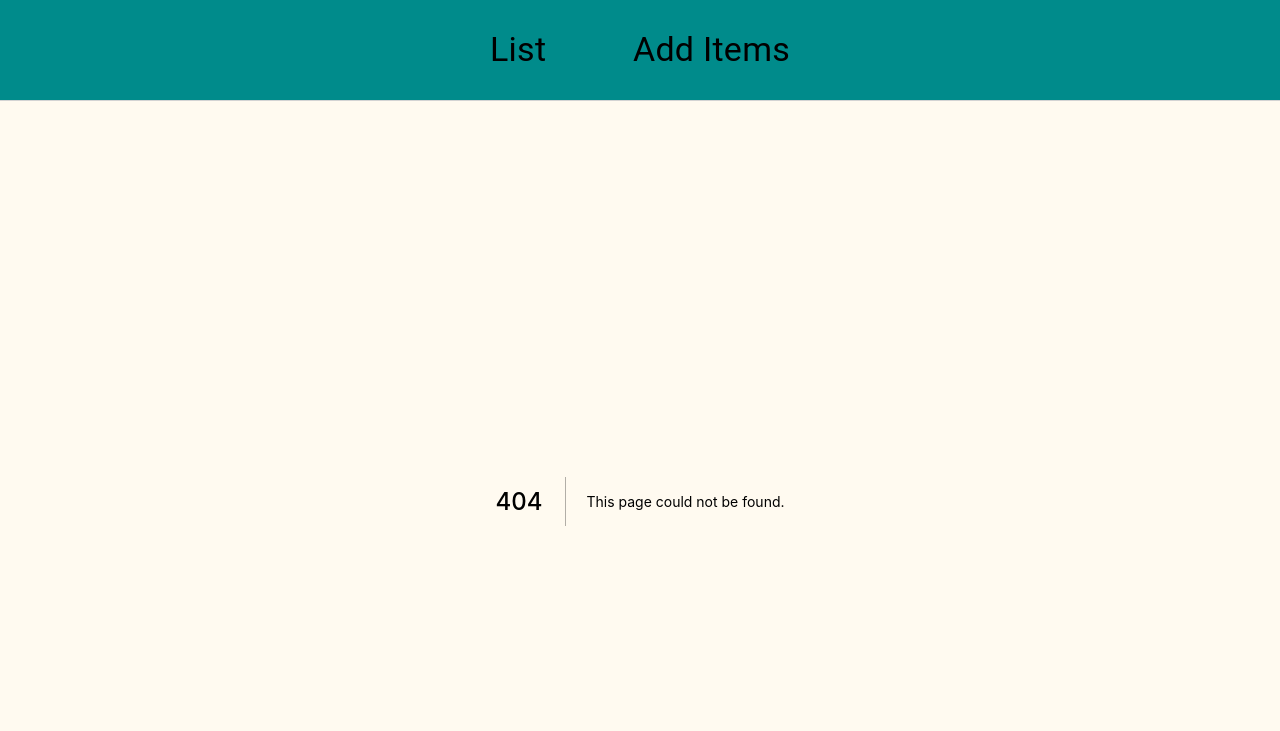
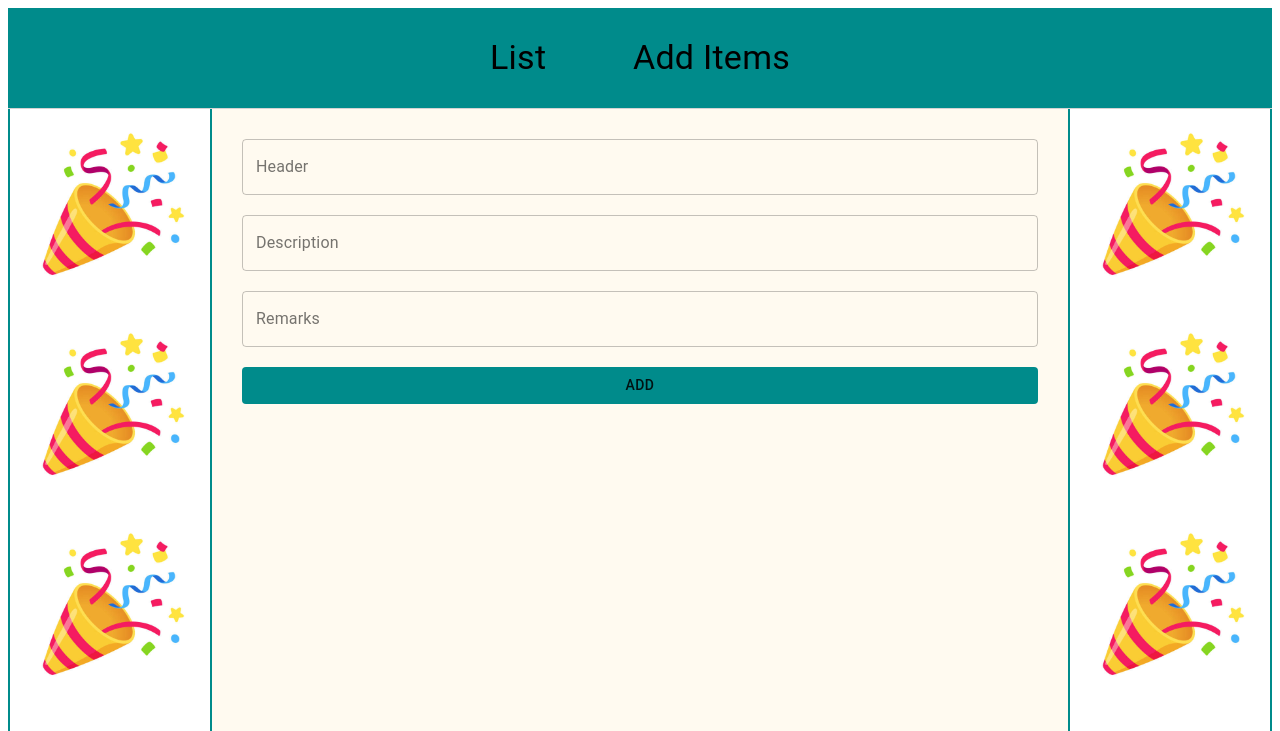
Before and after one commit to Abha-saxena123/Dreams, a Next.js app: page /update-list in a window 1280 px wide. Before the commit this address had no page. Shown: the top 731 px of the page. Built offline with nearby package versions, Linux system fonts and the light colour scheme.

Commit message:
feat: UI for adding item

```diff
--- a/package.json
+++ b/package.json
@@ -15,7 +15,8 @@
     "next": "12.1.6",
     "react": "18.1.0",
     "react-dom": "18.1.0",
-    "styled-components": "5.3.3"
+    "styled-components": "5.3.3",
+    "react-hook-form": "7.22.5"
   },
   "devDependencies": {
     "@types/styled-components": "5.1.15",
--- a/src/modules/common/components/layout/header/header.styles.tsx
+++ b/src/modules/common/components/layout/header/header.styles.tsx
@@ -12,6 +12,7 @@ export const HeaderContainer = styled.div`
   min-height: 100px;
   background-color: darkcyan;
 `;
+
 
 export const HeaderLogoContainer = styled.div`
   margin: 0 30px;
--- a/src/modules/common/components/layout/header/header.tsx
+++ b/src/modules/common/components/layout/header/header.tsx
@@ -4,7 +4,7 @@ import {
   HeaderContainer,
   HeaderLogoContainer,
   HeaderLink,
-  HeaderLinkContainer,
+  HeaderLinkContainer
 } from "./header.styles";
 import Image from "next/image";
 import { useRouter } from "next/router";
@@ -13,7 +13,7 @@ import { Typography } from "@material-ui/core";
 export const Header: React.FC = () => {
   const router = useRouter();
 
-  const links = ["/", "/addItems"];
+  const links = ["/", "/update-list"];
   const linkValue = ["List", "Add Items"];
 
   return (
--- a/src/modules/common/components/layout/layout.tsx
+++ b/src/modules/common/components/layout/layout.tsx
@@ -21,6 +21,7 @@ export const Layout: React.FC<{ children: ReactNode }> = ({ children }) => {
       <Header />
       <AppContent>{children}</AppContent>
       <Footer />
+
     </AppLayout>
   );
 };
--- /dev/null
+++ b/src/modules/update-list/components/update-form.styles.ts
@@ -0,0 +1,17 @@
+import { TextField, Button } from "@material-ui/core";
+import styled from "styled-components";
+
+export const UpdateFormWrapper = styled.form`
+  padding: 20px;
+  display: flex;
+  flex-direction: column;
+`;
+
+export const StyledInput = styled(TextField)`
+  margin 10px !important;
+`;
+
+export const FormSubmitButton = styled(Button)`
+  background-color: darkcyan !important;
+  margin 10px !important;
+`;
--- /dev/null
+++ b/src/modules/update-list/components/update-form.tsx
@@ -0,0 +1,40 @@
+import { useForm } from "react-hook-form";
+import { UpdateFormWrapper, StyledInput, FormSubmitButton } from "./update-form.styles";
+
+interface FormDataInterface {
+  header: string;
+  description: string;
+  remarks?: string;
+}
+
+export const UpdateItemFrom: React.FC = () => {
+  const { register, handleSubmit } = useForm();
+
+  const onSubmit = (data: FormDataInterface) => {
+    console.log("data", data);
+  };
+
+  return (
+    <UpdateFormWrapper onSubmit={handleSubmit(onSubmit)}>
+      <StyledInput
+        id="outlined-basic"
+        label="Header"
+        variant="outlined"
+        {...register("Header")}
+      />
+      <StyledInput
+        id="outlined-basic"
+        label="Description"
+        variant="outlined"
+        {...register("Description")}
+      />
+      <StyledInput
+        id="outlined-basic"
+        label="Remarks"
+        variant="outlined"
+        {...register("Remarks")}
+      />
+      <FormSubmitButton type="submit">Add</FormSubmitButton>
+    </UpdateFormWrapper>
+  );
+};
--- /dev/null
+++ b/src/modules/update-list/components/update-item-list.tsx
@@ -0,0 +1,31 @@
+import styled from "styled-components";
+import { UpdateItemFrom } from "./update-form";
+
+export const UpdateItemList: React.FC = () => {
+  return (
+    <FormWrapper>
+      <SideImage />
+      <FormContainer>
+        <UpdateItemFrom />
+      </FormContainer>
+      <SideImage />
+    </FormWrapper>
+  );
+};
+
+const SideImage = styled.div`
+  width: 200px;
+  height: 100vh;
+  border-right: 2px solid darkcyan;
+  border-left: 2px solid darkcyan;
+  background-image: url(list-side-image.jpg);
+  background-size: contain;
+`;
+
+const FormWrapper = styled.div`
+  display: flex;
+`;
+
+const FormContainer = styled.div`
+  flex-grow: 1;
+`;
--- /dev/null
+++ b/src/pages/update-list.tsx
@@ -0,0 +1,9 @@
+import type { NextPage } from "next";
+import styled from "styled-components";
+import { UpdateItemList } from "../modules/update-list/components/update-item-list";
+
+const UpdateList: NextPage = () => {
+  return <UpdateItemList />;
+};
+
+export default UpdateList;
```
Also changed, not shown: src/modules/list-by-user/components/list.tsx (renamed from src/modules/list-by-user/list.tsx, +7 -3 lines), src/pages/index.tsx (+2 -5 lines), requirements.txt, 1 other file (tests, documents, lock files or other folders).
